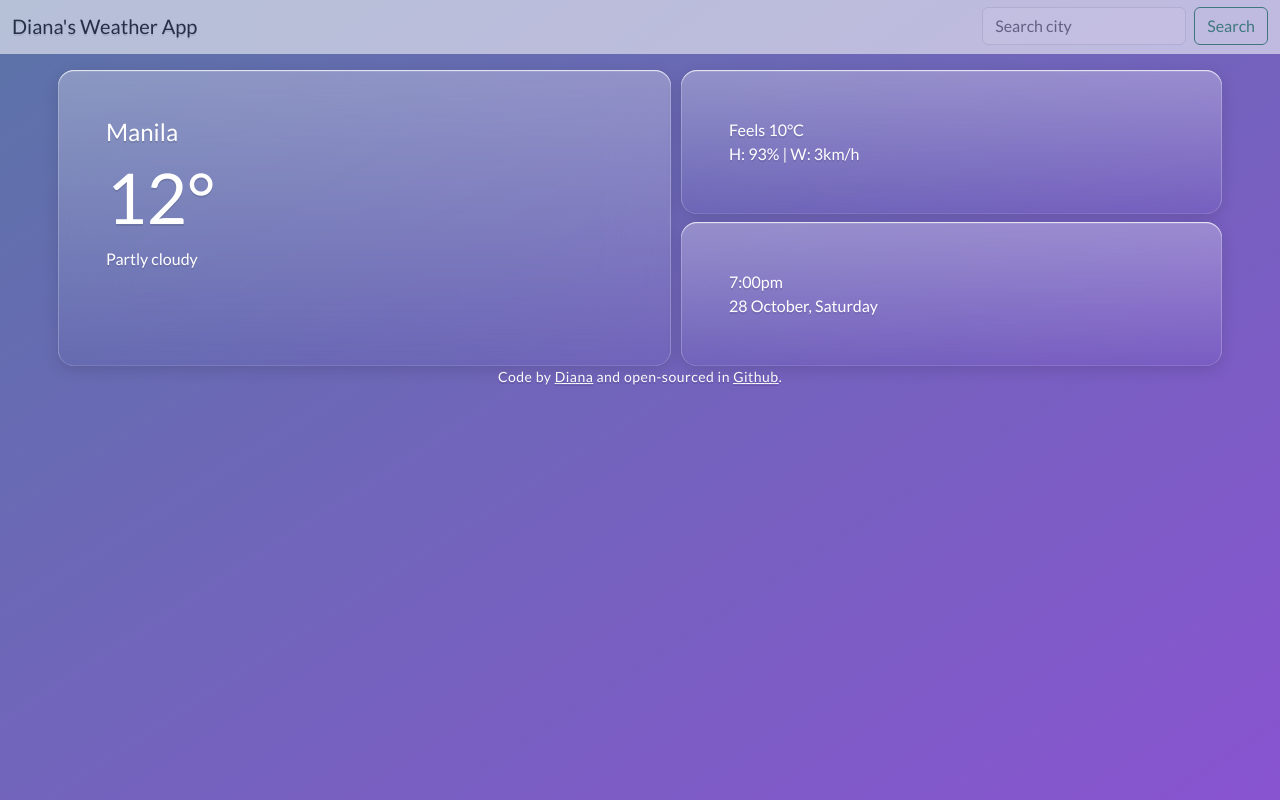
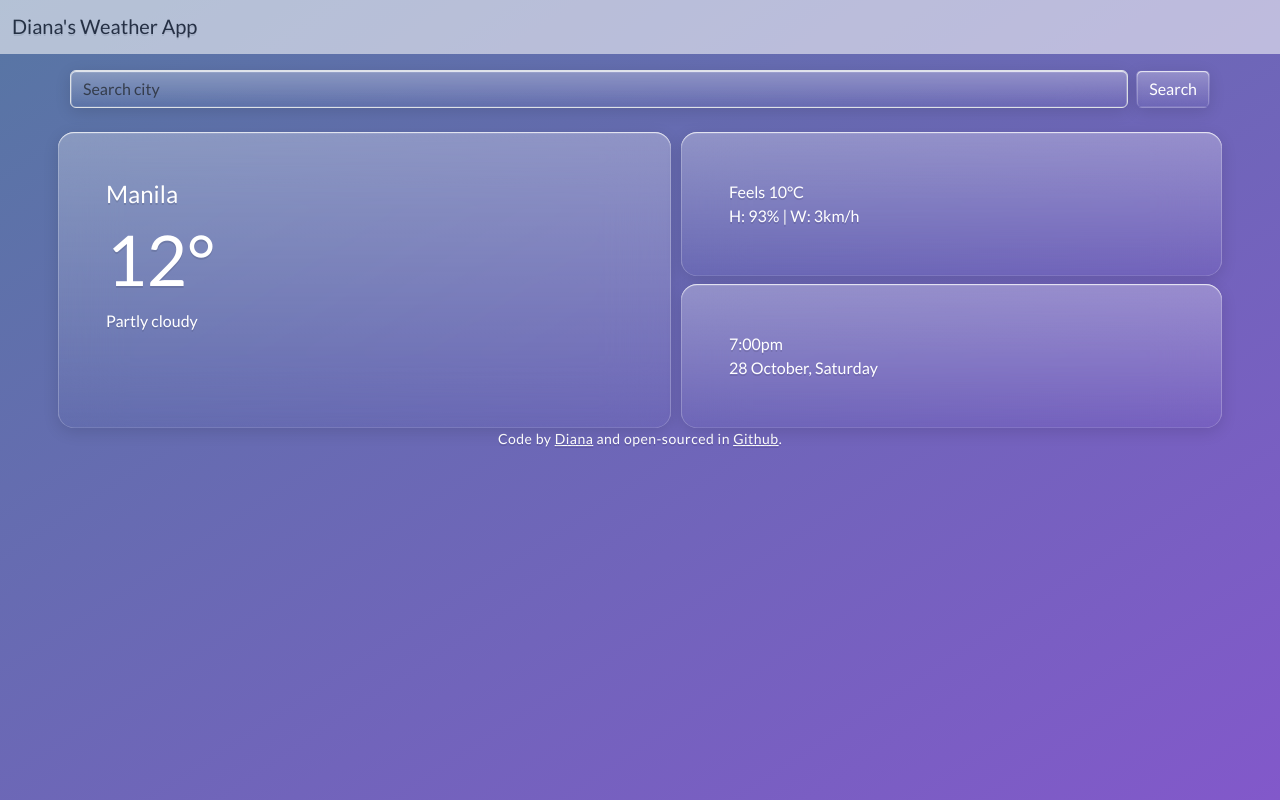
Before and after one commit to dianainberlin/react-weather-app3-master, a React (Create React App) app: page / in a window 1280 px wide. Built offline with nearby package versions, Linux system fonts and the light colour scheme.

Commit message:
Added search bar in Weather.js

```diff
--- a/src/App.js
+++ b/src/App.js
@@ -9,35 +9,6 @@ export default function App() {
           <a class="navbar-brand" href="/">
             Diana's Weather App
           </a>
-          <button
-            class="navbar-toggler"
-            type="button"
-            data-bs-toggle="collapse"
-            data-bs-target="#navbarTogglerDemo02"
-            aria-controls="navbarTogglerDemo02"
-            aria-expanded="false"
-            aria-label="Toggle navigation"
-          >
-            <span class="navbar-toggler-icon pt-1">
-              <i class="fa-solid fa-magnifying-glass"></i>
-            </span>
-          </button>
-          <div
-            class="collapse navbar-collapse justify-content-end"
-            id="navbarTogglerDemo02"
-          >
-            <form class="d-flex" role="search">
-              <input
-                class="form-control me-2"
-                type="search"
-                placeholder="Search city"
-                aria-label="Search"
-              />
-              <button class="btn btn-outline-success" type="submit">
-                Search
-              </button>
-            </form>
-          </div>
         </div>
       </nav>
       <Weather />
--- a/src/Weather.css
+++ b/src/Weather.css
@@ -6,12 +6,30 @@
   grid-gap: 10px;
 }
 
+.btn,
+.form-control {
+  color: white;
+}
+
+.btn,
+.form-control,
 .main-weather-box,
 .humidity-box,
 .date-box {
   background: linear-gradient(
     180deg,
     rgba(255, 255, 255, 0.28) 0%,
+    rgba(255, 255, 255, 0) 100%
+  );
+  backdrop-filter: blur(30px);
+  box-shadow: 0 0.5px 0 1px rgba(255, 255, 255, 0.23) inset,
+    0 1px 0 0 rgba(255, 255, 255, 0.66) inset, 0 4px 16px rgba(0, 0, 0, 0.12);
+}
+
+.btn:hover {
+  background: linear-gradient(
+    180deg,
+    rgba(255, 255, 255, 0.28) 60%,
     rgba(255, 255, 255, 0) 100%
   );
   backdrop-filter: blur(30px);
--- a/src/Weather.js
+++ b/src/Weather.js
@@ -3,6 +3,18 @@ import "./Weather.css";
 export default function Weather() {
   return (
     <div class="container">
+      <form class="d-flex" role="search">
+        <input
+          class="form-control me-2"
+          type="search"
+          placeholder="Search city"
+          aria-label="Search"
+        />
+        <button class="btn" type="submit">
+          Search
+        </button>
+      </form>
+      <br />
       <div class="row boxes">
         <div class="col-md main-weather-box rounded-4 p-5">
           <ul>
```
